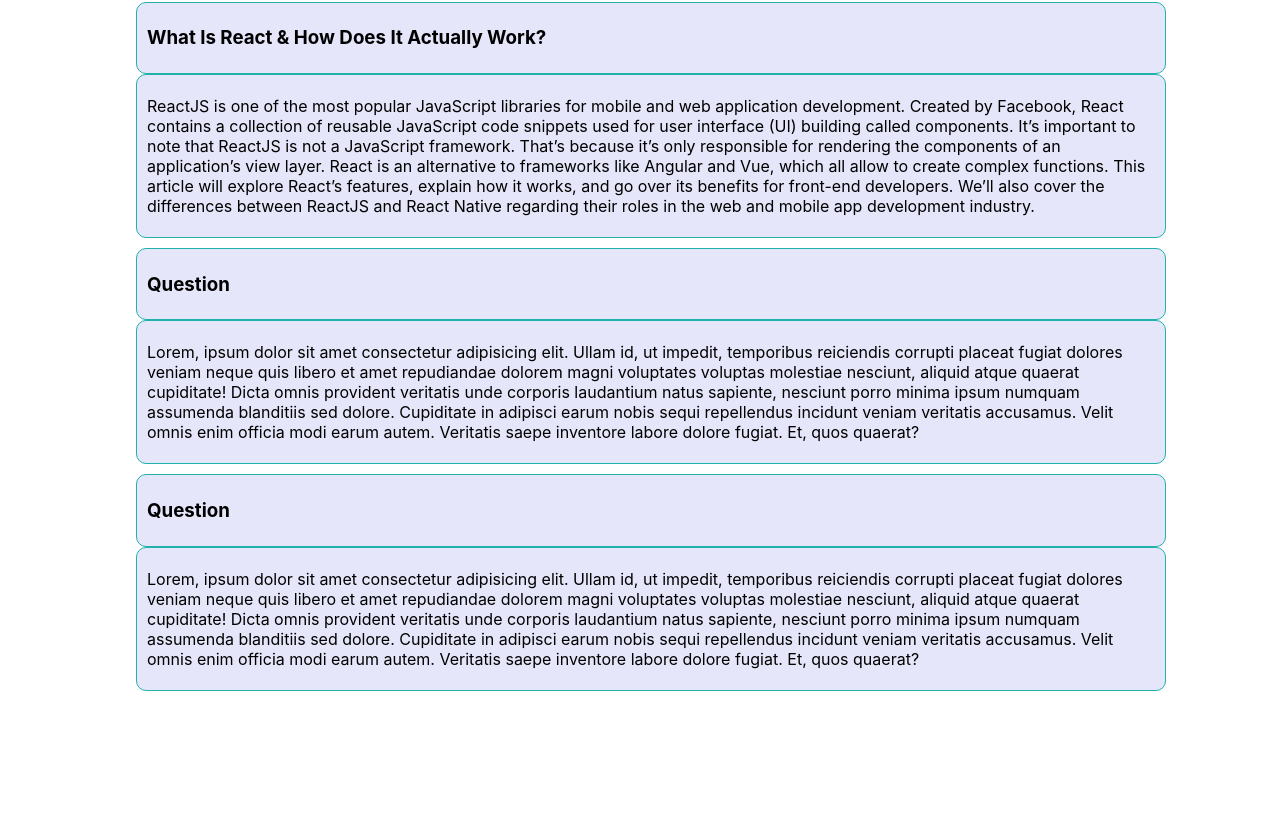
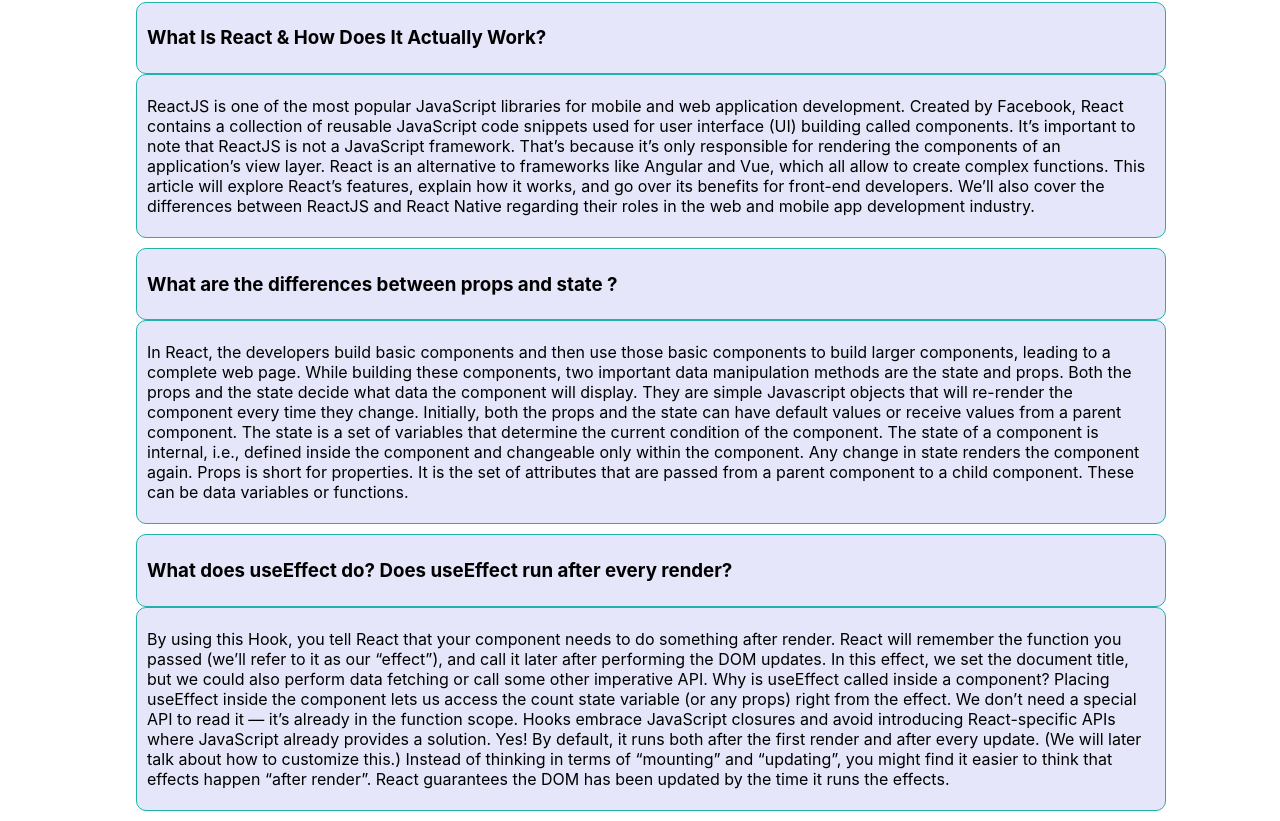
Before and after one commit to Shahriyar001/daily-activity, a React (Create React App) app: page / in a window 1280 px wide. Shown: the part 1273-2094 px from the top of the page. Before the commit the page ends 1974 px from the top, so only its background shows below. Built offline with nearby package versions, Linux system fonts and the light colour scheme.

Commit message:
added rest question and ans in blog componant

```diff
--- a/src/Componant/Blog/Blog.js
+++ b/src/Componant/Blog/Blog.js
@@ -19,18 +19,28 @@
             </div>
             <div className='questions-con'>
                 <div className='question-sector'>
-                    <h3>Question</h3>
+                    <h3>What are the differences between props and state ?</h3>
                 </div>
                 <div className='ans-sector'>
-                    <p>Lorem, ipsum dolor sit amet consectetur adipisicing elit. Ullam id, ut impedit, temporibus reiciendis corrupti placeat fugiat dolores veniam neque quis libero et amet repudiandae dolorem magni voluptates voluptas molestiae nesciunt, aliquid atque quaerat cupiditate! Dicta omnis provident veritatis unde corporis laudantium natus sapiente, nesciunt porro minima ipsum numquam assumenda blanditiis sed dolore. Cupiditate in adipisci earum nobis sequi repellendus incidunt veniam veritatis accusamus. Velit omnis enim officia modi earum autem. Veritatis saepe inventore labore dolore fugiat. Et, quos quaerat?</p>
+                    <p>In React, the developers build basic components and then use those basic components to build larger components, leading to a complete web page. While building these components, two important data manipulation methods are the state and props.
+
+                        Both the props and the state decide what data the component will display. They are simple Javascript objects that will re-render the component every time they change.
+
+                        Initially, both the props and the state can have default values or receive values from a parent component. The state is a set of variables that determine the current condition of the component. The state of a component is internal, i.e., defined inside the component and changeable only within the component. Any change in state renders the component again. Props is short for properties. It is the set of attributes that are passed from a parent component to a child component. These can be data variables or functions.</p>
                 </div>
             </div>
             <div className='questions-con'>
                 <div className='question-sector'>
-                    <h3>Question</h3>
+                    <h3>What does useEffect do? Does useEffect run after every render? </h3>
                 </div>
                 <div className='ans-sector'>
-                    <p>Lorem, ipsum dolor sit amet consectetur adipisicing elit. Ullam id, ut impedit, temporibus reiciendis corrupti placeat fugiat dolores veniam neque quis libero et amet repudiandae dolorem magni voluptates voluptas molestiae nesciunt, aliquid atque quaerat cupiditate! Dicta omnis provident veritatis unde corporis laudantium natus sapiente, nesciunt porro minima ipsum numquam assumenda blanditiis sed dolore. Cupiditate in adipisci earum nobis sequi repellendus incidunt veniam veritatis accusamus. Velit omnis enim officia modi earum autem. Veritatis saepe inventore labore dolore fugiat. Et, quos quaerat?</p>
+                    <p>By using this Hook, you tell React that your component needs to do something after render. React will remember the function you passed (we’ll refer to it as our “effect”), and call it later after performing the DOM updates. In this effect, we set the document title, but we could also perform data fetching or call some other imperative API.
+
+                        Why is useEffect called inside a component? Placing useEffect inside the component lets us access the count state variable (or any props) right from the effect. We don’t need a special API to read it — it’s already in the function scope. Hooks embrace JavaScript closures and avoid introducing React-specific APIs where JavaScript already provides a solution.
+
+                        Yes! By default, it runs both after the first render and after every update. (We will later talk about how to customize this.) Instead of thinking in terms of “mounting” and “updating”, you might find it easier to think that effects happen “after render”. React guarantees the DOM has been updated by the time it runs the effects.
+
+                    </p>
                 </div>
             </div>
 
```
